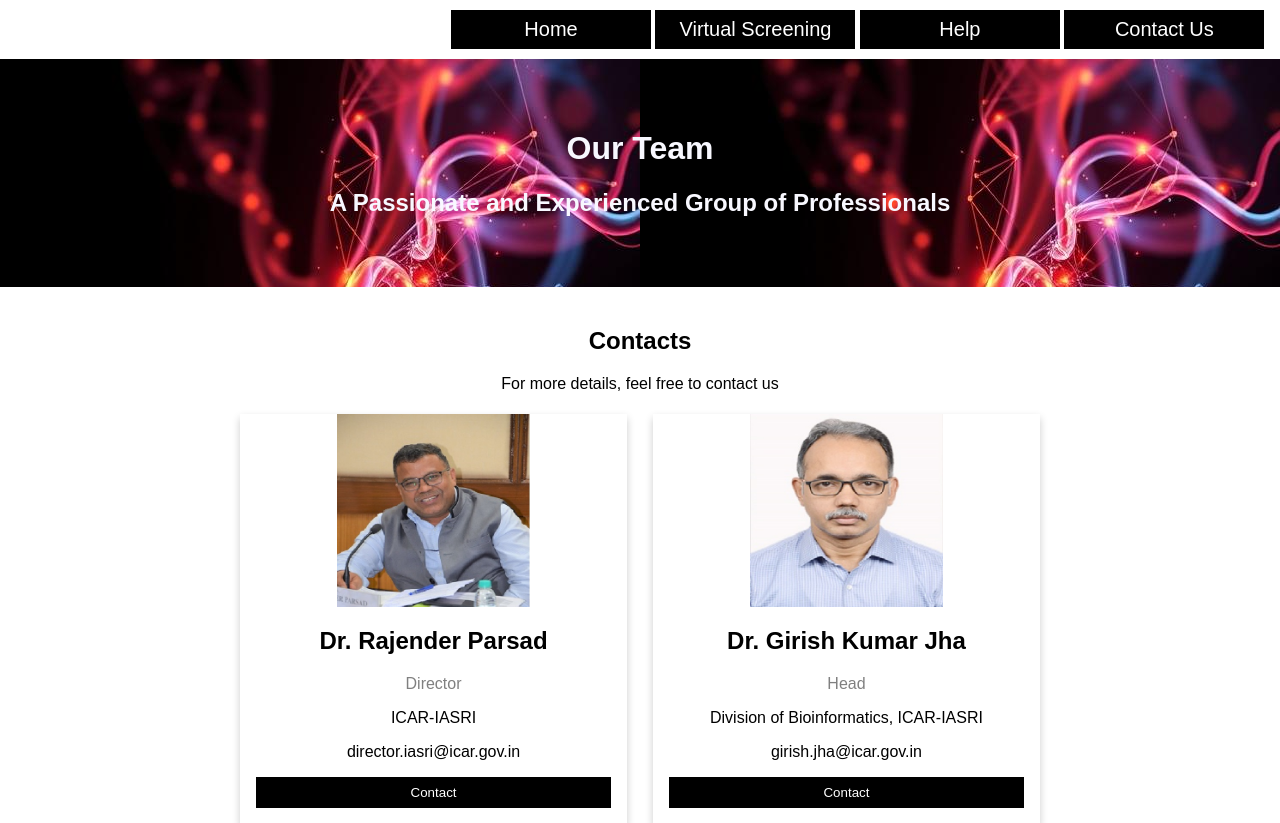
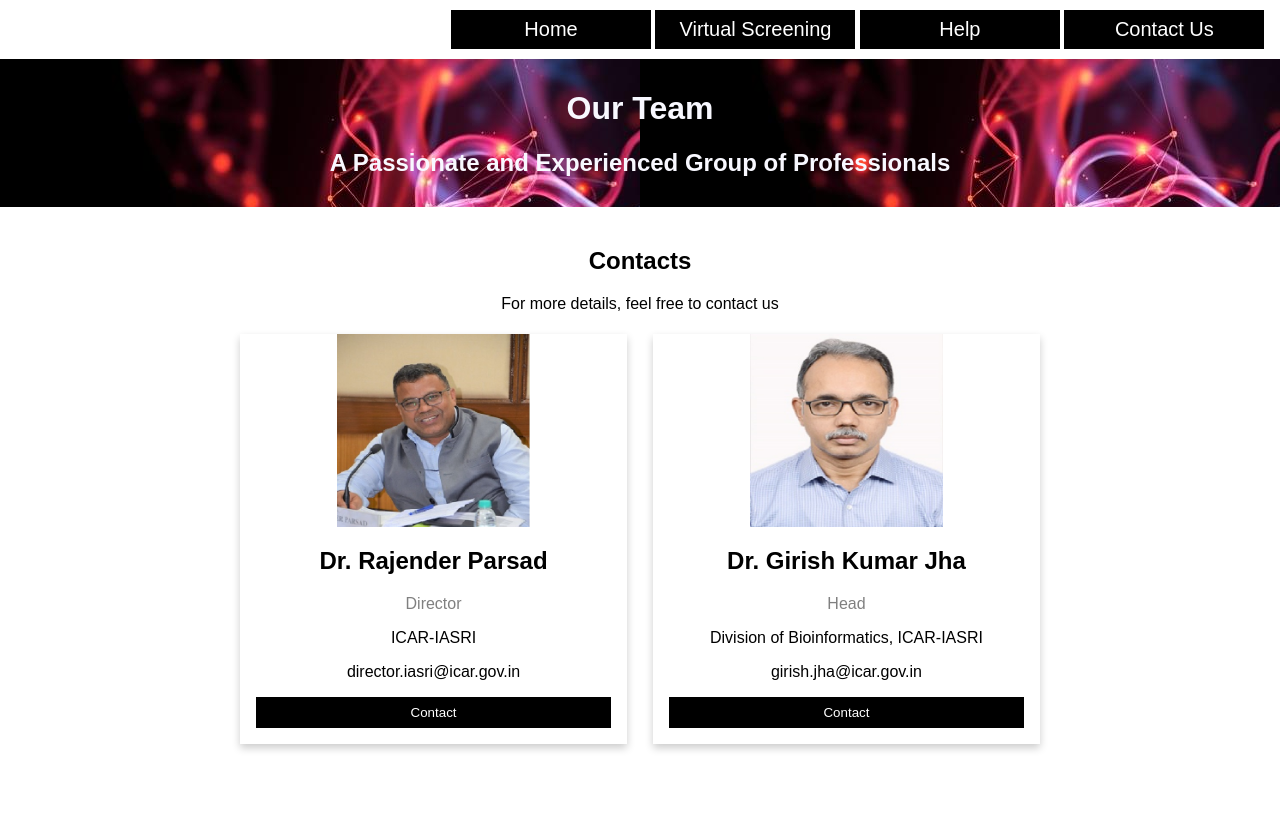
Before and after one commit to nimaibio/binding_affinity, a Flask app: page /team in a window 1280 px wide. Shown: the top 823 px of the page. Run offline with Flask 3, Linux system fonts and the light colour scheme.

Commit message:
Update about_us.html

```diff
--- a/templates/about_us.html
+++ b/templates/about_us.html
@@ -49,7 +49,7 @@
 
     .about-section {
       background-image: url('static/img_back2.jpg');
-      padding: 50px;
+      padding: 10px;
       text-align: center;
       background-color: #474e5d;
       color: ghostwhite;
```
